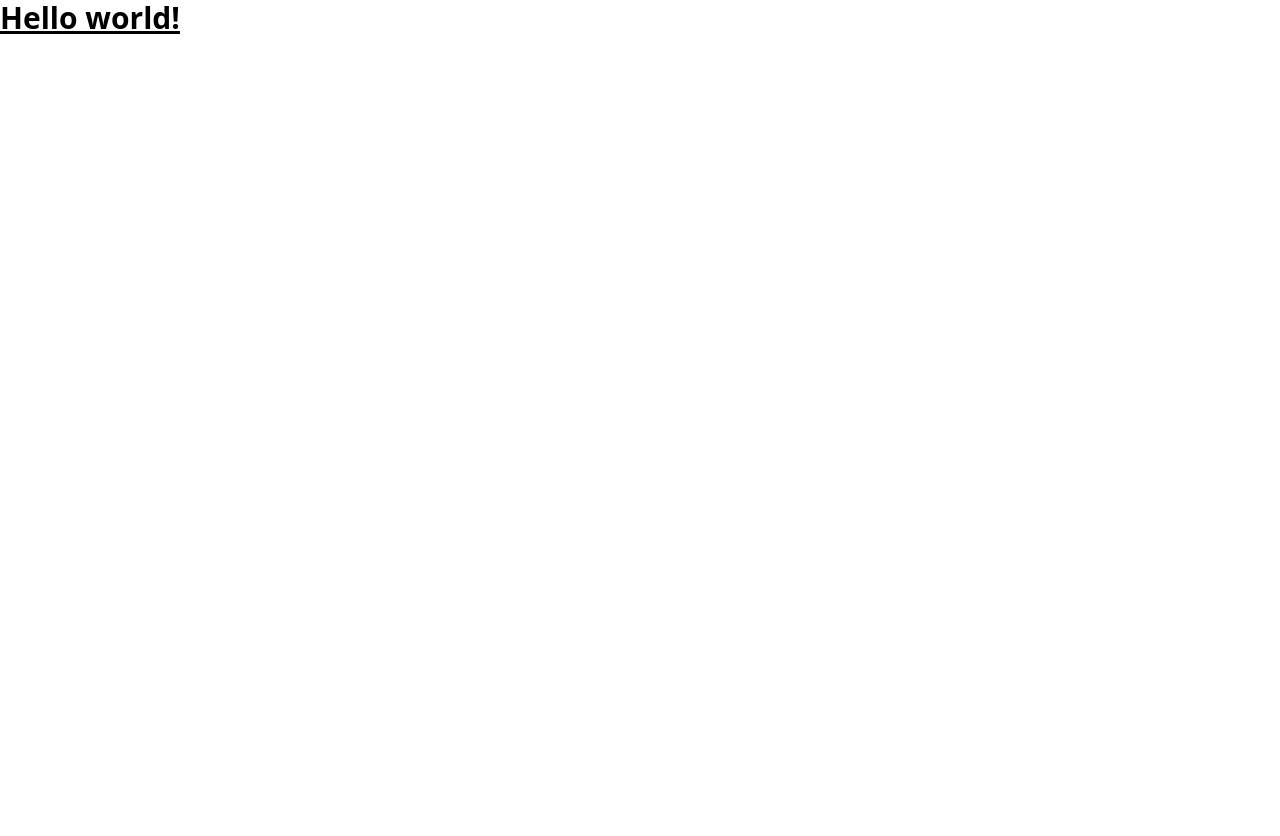
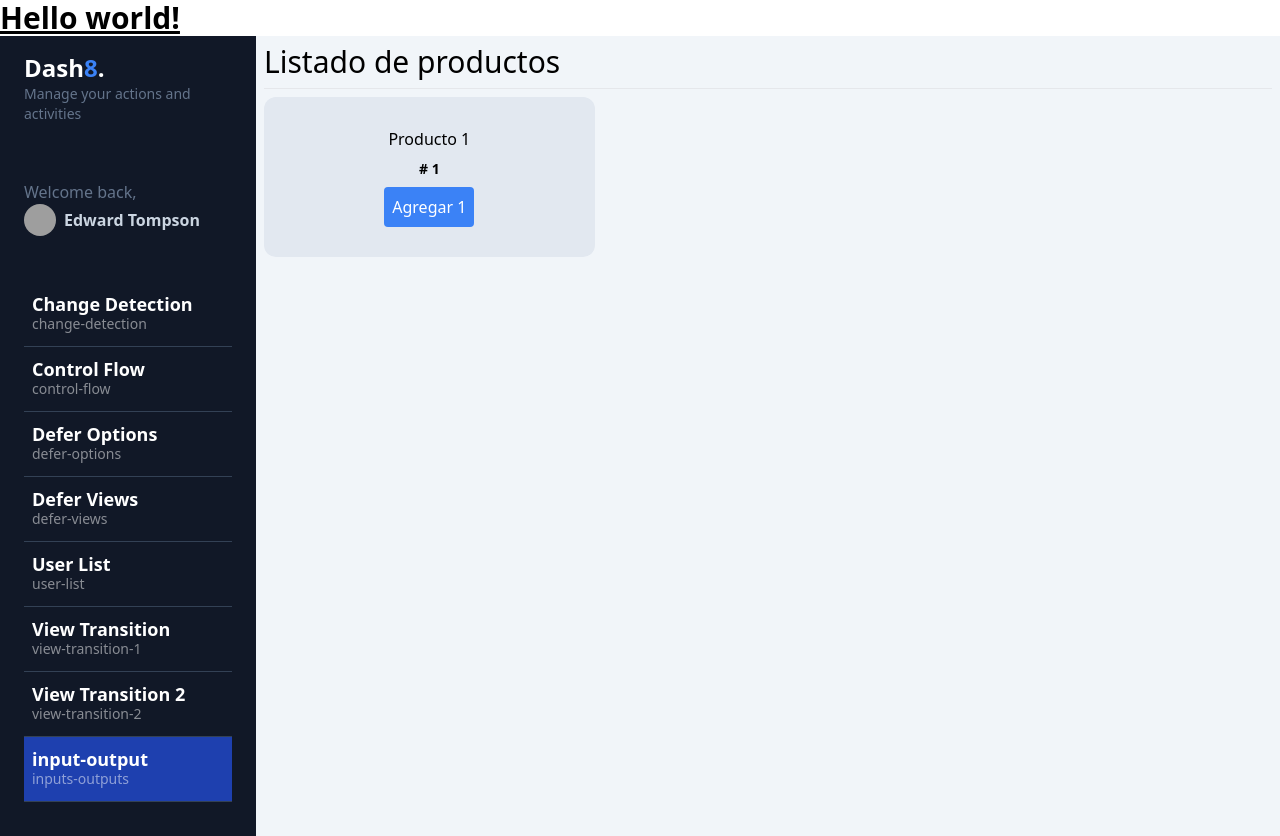
Before and after one commit to jsfc2199/Angular18Features, an Angular app: page /dashboard/inputs-outputs in a window 1280 px wide. Before the commit this address led to /. Before the commit the page ends 800 px from the top, so only its background shows below. Built offline with nearby package versions, Linux system fonts and the light colour scheme; grey boxes are pictures that could not be loaded.

Commit message:
preaparacion de componentes para usar inputs y outputs de una forma diferente respecto a la nueva version de angular 18

```diff
--- a/src/app/app.routes.ts
+++ b/src/app/app.routes.ts
@@ -13,6 +13,7 @@ export const routes: Routes = [
       {path: 'user-list',        loadComponent: () => import('./dashboard/pages/users/users.component'),                        title: 'User List',},
       {path: 'view-transition-1',  loadComponent: () => import('./dashboard/pages/view-transition/view-transition1.component'),    title: 'View Transition',},
       {path: 'view-transition-2',  loadComponent: () => import('./dashboard/pages/view-transition/view-transition2.component'),    title: 'View Transition 2',},
+      {path: 'inputs-outputs',  loadComponent: () => import('./dashboard/pages/input-output/input-output.component'),    title: 'input-output',},
 
       {path:'', redirectTo: 'control-flow', pathMatch: 'full'}
     ]
--- /dev/null
+++ b/src/app/dashboard/pages/input-output/input-output.component.html
@@ -0,0 +1,7 @@
+<h1 class="text-3xl">Listado de productos</h1>
+<hr class="my-2" />
+
+<div class="grid grid-cols-1 sm:grid-cols-3 gap-2">
+  <app-product-card></app-product-card>
+
+</div>
--- /dev/null
+++ b/src/app/dashboard/pages/input-output/ui/product-card/product-card.component.html
@@ -0,0 +1,11 @@
+<div
+    class="bg-slate-200 w-full rounded-xl h-40 flex justify-center items-center flex-col"
+  >
+    <span>Producto 1</span>
+    <h2 class="font-bold text-sm my-2"># 1</h2>
+    <button
+      class="bg-blue-500 p-2 rounded text-white hover:bg-blue-600 transition-all"
+    >
+      Agregar 1
+    </button>
+  </div>
```
Also changed, not shown: src/app/dashboard/pages/input-output/input-output.component.ts (added, +12 -0 lines), src/app/dashboard/pages/input-output/ui/product-card/product-card.component.ts (added, +11 -0 lines), src/app/dashboard/pages/input-output/input-output.component.css (added).
